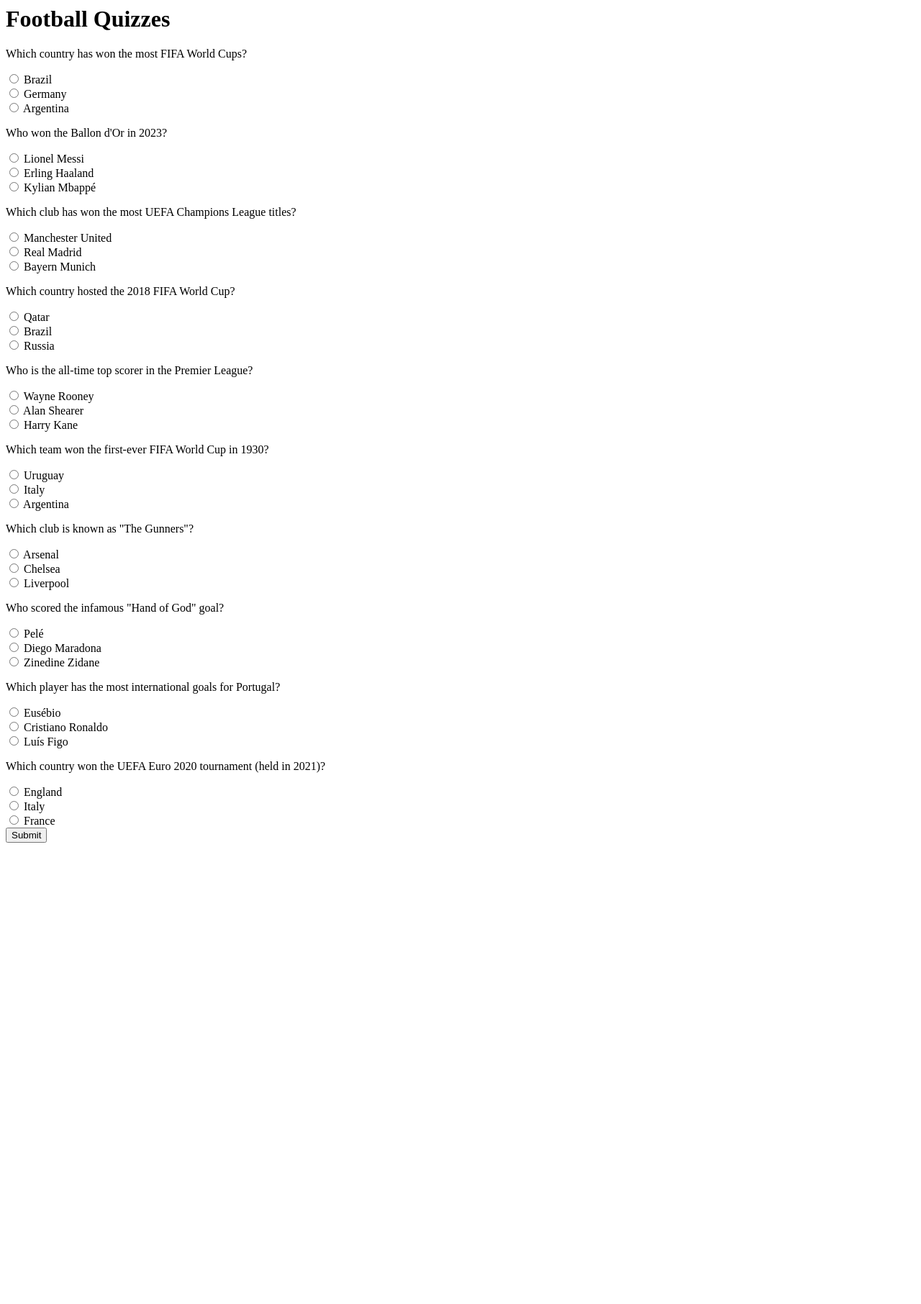
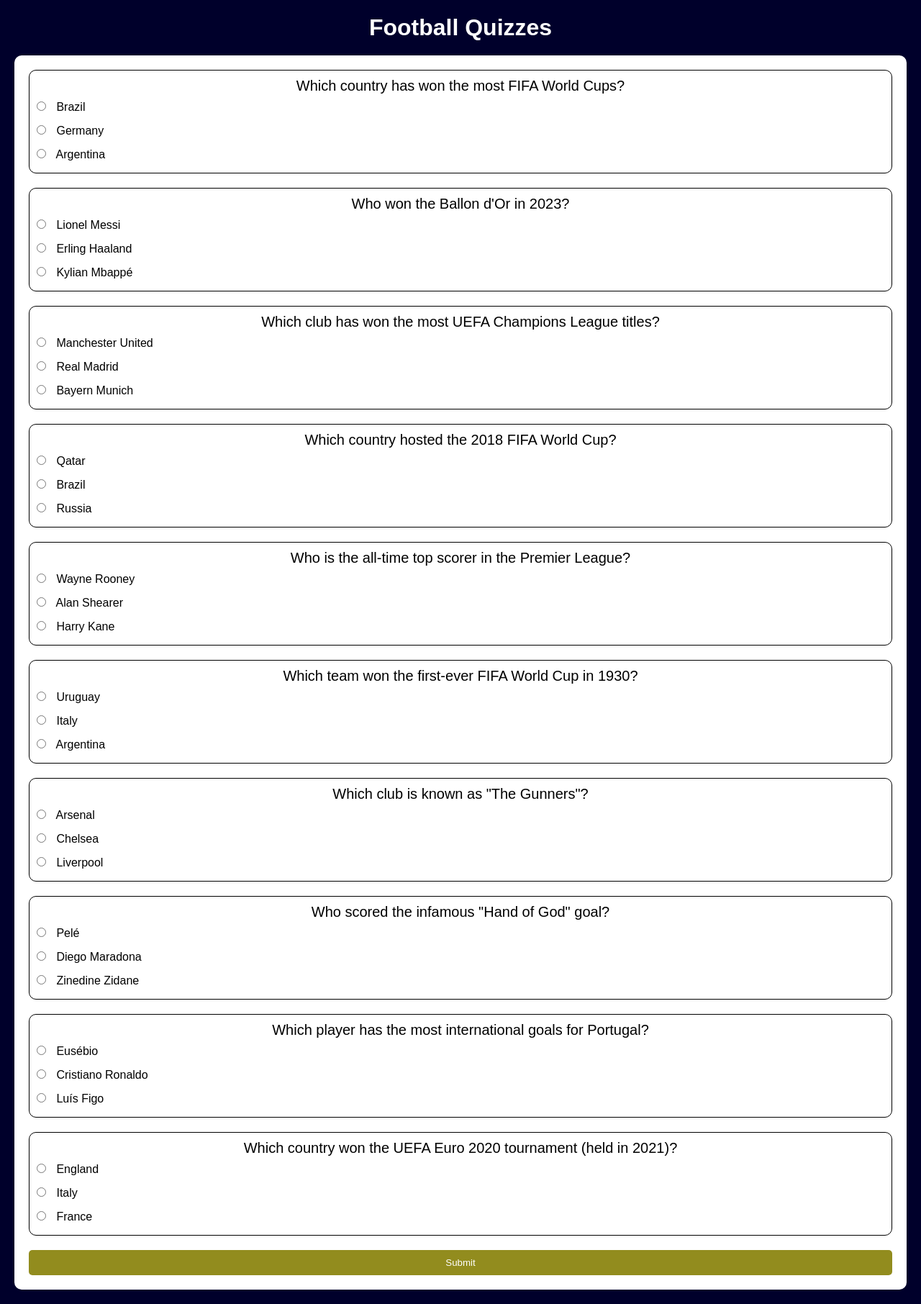
Before and after one commit to Min-Thway-Htut/Online-Quiz-System, a Django app: page /quiz/2/ in a window 1280 px wide. Shown: the whole page at 72% size. Before the commit the page ends 1171 px from the top, so only its background shows below. Run offline with Django 4.2, Linux system fonts and the light colour scheme; data comes from the database, SQL or seed files in the repository; both versions use the stored data as it was after the commit.

Commit message:
Updating Questions

```diff
--- a/quiz/views.py
+++ b/quiz/views.py
@@ -26,7 +26,12 @@
 
         print(f'Score: {score}')
         UserScore.objects.create(user=request.user, quiz=quiz, score=score)
-        return HttpResponse(f"You scored {score} out of {questions.count()}!")
+        context = {
+        'score': score,
+        'quiz': quiz
+       }
+        return render(request, 'quiz_result.html', context)
+
 
     return HttpResponse("Invalid request")
 
--- a/quiz_project/settings.py
+++ b/quiz_project/settings.py
@@ -97,7 +97,8 @@
 
 STATIC_URL = 'static/'
 
-# Default primary key field type
-# https://docs.djangoproject.com/en/4.2/ref/settings/#default-auto-field
+STATICFILES_DIRS = [
+    os.path.join(BASE_DIR, 'static'),
+]
 
 DEFAULT_AUTO_FIELD = 'django.db.models.BigAutoField'
--- /dev/null
+++ b/static/styles.css
@@ -0,0 +1,76 @@
+*{
+    margin: 0;
+    padding: 0;
+    box-sizing: border-box;
+}
+
+body{
+    font-family: Arial, Helvetica, sans-serif;
+    background-color: rgb(0, 0, 43);
+    padding: 20px;
+}
+
+h1{
+    color: #fff;
+    text-align: center;
+    margin-bottom: 20px;
+}
+
+form{
+    padding: 20px;
+    border-radius: 10px;
+    background-color: #fff;
+}
+
+button{
+    display: block;
+    width: 100%;
+    padding: 10px;
+    background-color: #928c1e;
+    color: white;
+    border: none;
+    border-radius: 5px;
+    cursor: pointer;
+}
+
+.question{
+    border: solid 1px black;
+    margin-bottom: 20px;
+    padding: 10px;
+    border-radius: 10px;
+    background-color: #fff;
+}
+.question p{
+    color: black;
+    font-size: 18px;
+}
+
+#quiz-text{
+    font-size: 20px;
+}
+
+p{
+    color: #fff;
+    text-align: center;
+    font-size: 18px;
+}
+a{
+    text-decoration: none;
+    text-align: center;
+    align-items: center;
+    display: block;
+    margin-left: auto;
+    margin-right: auto;
+    margin-top: 10px;
+    margin-bottom: 10px;
+    color: #b7c41f;
+}
+button:hover{
+    background-color: #b7c41f;
+}
+
+input[type="radio"]{
+    margin-right: 10px;
+    margin-top: 10px;
+    margin-bottom: 10px;
+}
--- a/templates/quiz_detail.html
+++ b/templates/quiz_detail.html
@@ -1,12 +1,26 @@
+{% load static %}
+<!DOCTYPE html>
+<html lang="en">
+<head>
+    <meta charset="UTF-8">
+    <meta name="viewport" content="width=device-width, initial-scale=1.0">
+    <link rel="stylesheet" href="{% static '/styles.css'%}">
+    <title>{{quiz.title}}</title>
+</head>
+<body>
     <h1>{{ quiz.title }}</h1>
     <form method="post" action="{% url 'submit_quiz' quiz.id %}">
         {% csrf_token %}
 
         {% for question in questions %}
-    <p>{{ question.text }}</p>
+        <div class="question">
+        <p id="quiz-text">{{ question.text }}</p>
             <input type="radio" name="q{{ question.id }}" value="1"> {{ question.option1 }}<br>
         <input type="radio" name="q{{ question.id }}" value="2"> {{ question.option2 }}<br>
         <input type="radio" name="q{{ question.id }}" value="3"> {{ question.option3 }}<br>
+        </div>
         {% endfor %}
         <button type="submit">Submit</button>
     </form>
+</body>
+</html>
```
Also changed, not shown: templates/quiz_list.html (+14 -1 lines), templates/quiz_result.html (+15 -2 lines), db.sqlite3. Lines whose indentation alone changed are shown as unchanged.
